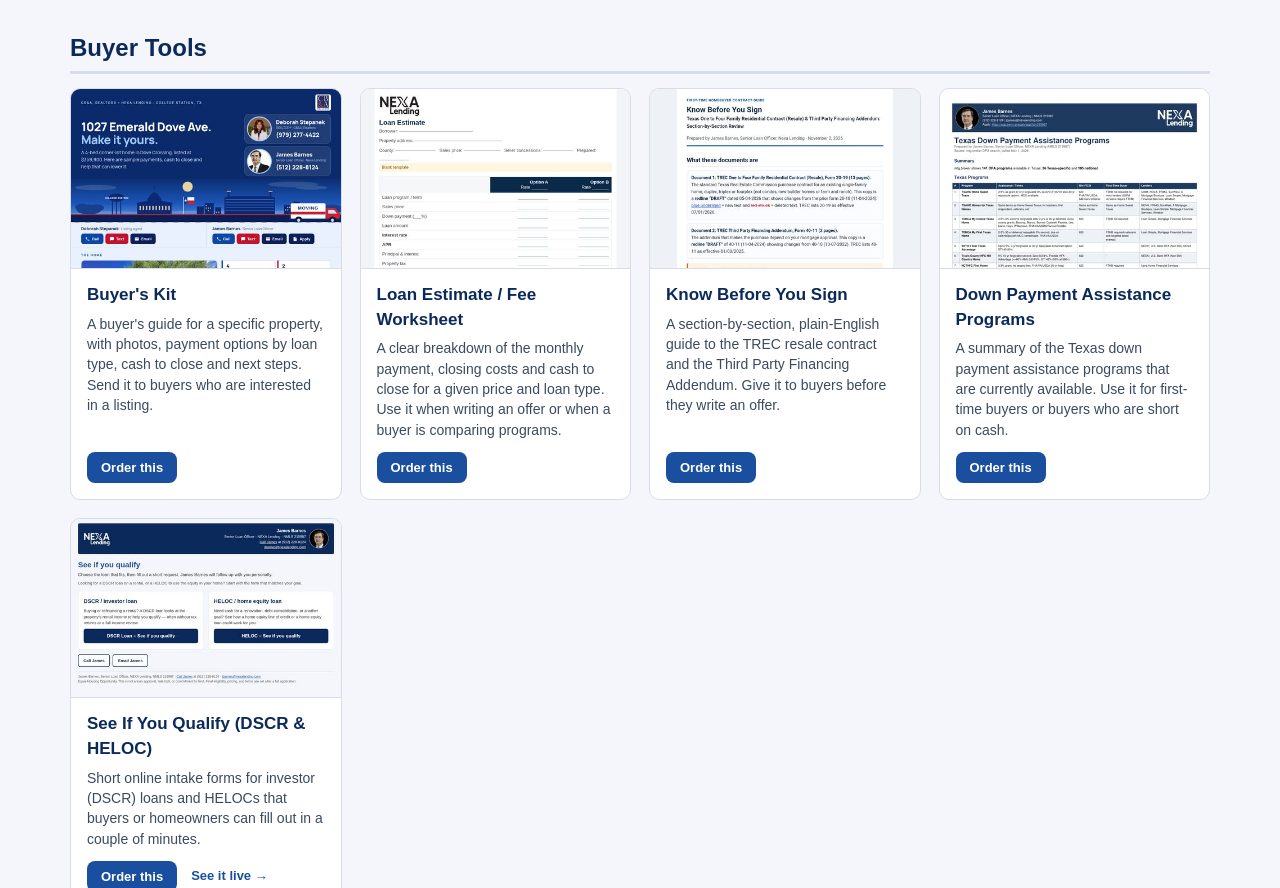
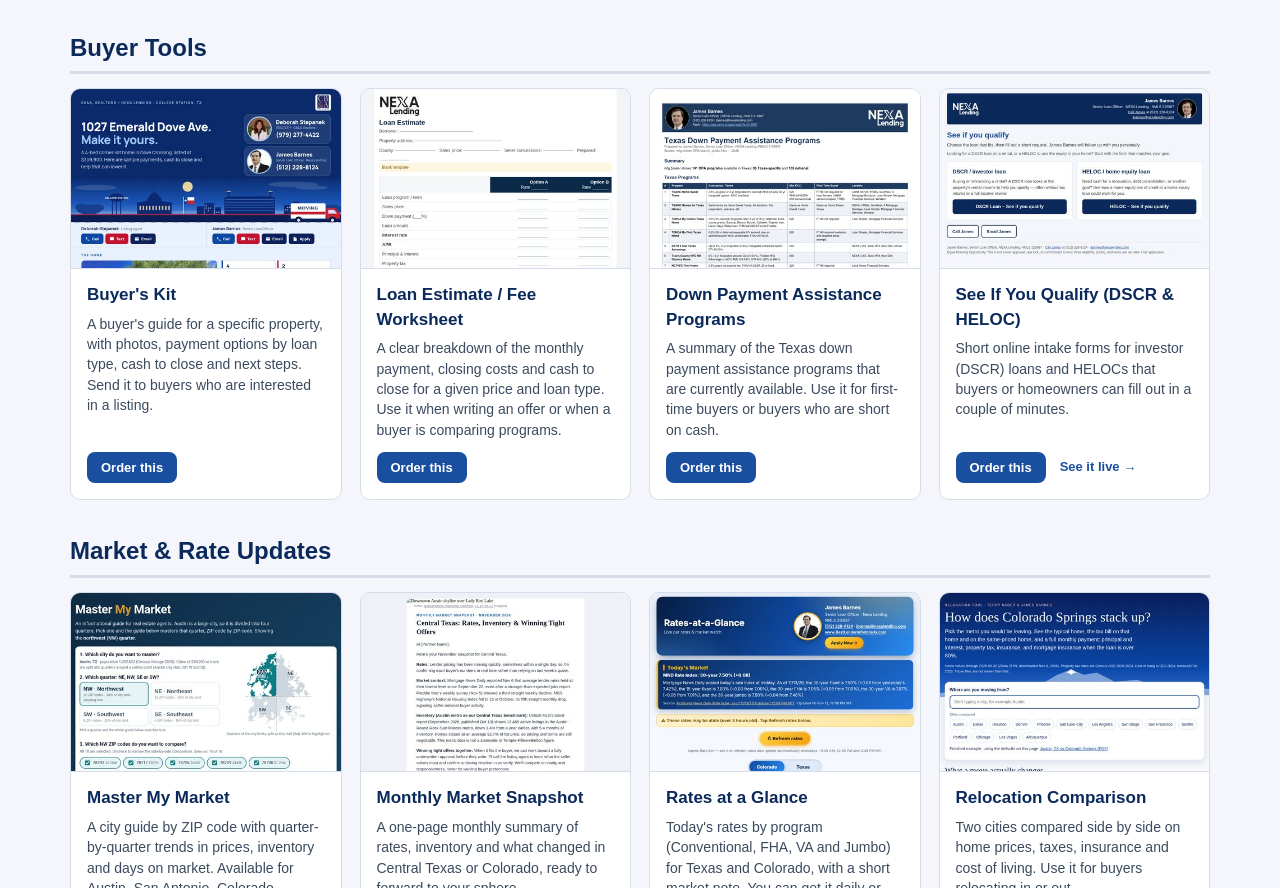
Before and after one commit to jbarnes1960/jbarnes1960.github.io, a plain HTML site: page realtor-toolkit/index.html in a window 1280 px wide. Shown: the part 1369-2257 px from the top of the page. Drawn offline with Linux system fonts and the light colour scheme.

Commit message:
Realtor Toolkit: remove Know Before You Sign

```diff
--- a/realtor-toolkit/index.html
+++ b/realtor-toolkit/index.html
@@ -77,10 +77,7 @@ footer{background:#0b2a5b;color:#fff;padding:30px 0;margin-top:40px}.fwrap{displ
 <div class="cact"><button type="button" class="btn sm" data-order="Buyer&#x27;s Kit">Order this</button></div></div></article><article class="card" id="doc-le">
 <div class="thumb"><img src="assets/thumbs/le.jpg" alt="Preview of Loan Estimate / Fee Worksheet" loading="lazy" width="480" height="320"></div>
 <div class="cbody"><h3>Loan Estimate / Fee Worksheet</h3><p>A clear breakdown of the monthly payment, closing costs and cash to close for a given price and loan type. Use it when writing an offer or when a buyer is comparing programs.</p>
-<div class="cact"><button type="button" class="btn sm" data-order="Loan Estimate / Fee Worksheet">Order this</button></div></div></article><article class="card" id="doc-kbys">
-<div class="thumb"><img src="assets/thumbs/kbys.jpg" alt="Preview of Know Before You Sign" loading="lazy" width="480" height="320"></div>
-<div class="cbody"><h3>Know Before You Sign</h3><p>A section-by-section, plain-English guide to the TREC resale contract and the Third Party Financing Addendum. Give it to buyers before they write an offer.</p>
-<div class="cact"><button type="button" class="btn sm" data-order="Know Before You Sign">Order this</button></div></div></article><article class="card" id="doc-dpa">
+<div class="cact"><button type="button" class="btn sm" data-order="Loan Estimate / Fee Worksheet">Order this</button></div></div></article><article class="card" id="doc-dpa">
 <div class="thumb"><img src="assets/thumbs/dpa.jpg" alt="Preview of Down Payment Assistance Programs" loading="lazy" width="480" height="320"></div>
 <div class="cbody"><h3>Down Payment Assistance Programs</h3><p>A summary of the Texas down payment assistance programs that are currently available. Use it for first-time buyers or buyers who are short on cash.</p>
 <div class="cact"><button type="button" class="btn sm" data-order="Down Payment Assistance Programs">Order this</button></div></div></article><article class="card" id="doc-qualify">
@@ -133,7 +130,7 @@ footer{background:#0b2a5b;color:#fff;padding:30px 0;margin-top:40px}.fwrap{displ
 <div><label for="f_email">Email <span class="req">*</span></label><input id="f_email" type="email" name="email" required autocomplete="email"></div>
 <div><label for="f_phone">Phone</label><input id="f_phone" type="tel" name="phone" autocomplete="tel"></div>
 <div><label for="f_brk">Brokerage</label><input id="f_brk" name="brokerage" autocomplete="organization"></div>
-<div class="full"><label for="f_doc">Document <span class="req">*</span></label><select id="f_doc" name="document" required><option value="">Choose a document…</option><option>Nexa Standard CMA</option><option>Comps Report</option><option>What Should I Sell My House For?</option><option>Why Isn&#x27;t My House Selling?</option><option>Know Before You Go</option><option>Buy Before You Sell Kit</option><option>Listing Flyers</option><option>Buyer&#x27;s Kit</option><option>Loan Estimate / Fee Worksheet</option><option>Know Before You Sign</option><option>Down Payment Assistance Programs</option><option>See If You Qualify (DSCR &amp; HELOC)</option><option>Master My Market</option><option>Monthly Market Snapshot</option><option>Rates at a Glance</option><option>Relocation Comparison</option><option>Underwriting Guideline Questions</option><option>Non-QM &amp; Investor Program Comparison</option><option>Closing in an LLC</option><option>New Agent Welcome Kit</option><option>Agent Co-Brand Intake</option><option>Social Media Ads</option><option>Virus Watch Weekly</option><option>Something else (describe in notes)</option></select></div>
+<div class="full"><label for="f_doc">Document <span class="req">*</span></label><select id="f_doc" name="document" required><option value="">Choose a document…</option><option>Nexa Standard CMA</option><option>Comps Report</option><option>What Should I Sell My House For?</option><option>Why Isn&#x27;t My House Selling?</option><option>Know Before You Go</option><option>Buy Before You Sell Kit</option><option>Listing Flyers</option><option>Buyer&#x27;s Kit</option><option>Loan Estimate / Fee Worksheet</option><option>Down Payment Assistance Programs</option><option>See If You Qualify (DSCR &amp; HELOC)</option><option>Master My Market</option><option>Monthly Market Snapshot</option><option>Rates at a Glance</option><option>Relocation Comparison</option><option>Underwriting Guideline Questions</option><option>Non-QM &amp; Investor Program Comparison</option><option>Closing in an LLC</option><option>New Agent Welcome Kit</option><option>Agent Co-Brand Intake</option><option>Social Media Ads</option><option>Virus Watch Weekly</option><option>Something else (describe in notes)</option></select></div>
 <div class="full"><label for="f_addr">Property address <span class="req">*</span></label><input id="f_addr" name="property_address" required placeholder="Street, city, state, ZIP" autocomplete="street-address"></div>
 <div class="full"><label for="f_notes">Notes / details</label><textarea id="f_notes" name="notes" placeholder="Client name, price, loan type, deadline, co-branding notes, anything that helps."></textarea></div>
 </div>
```
Also changed, not shown: realtor-toolkit/email.html (+1 -1 lines).
